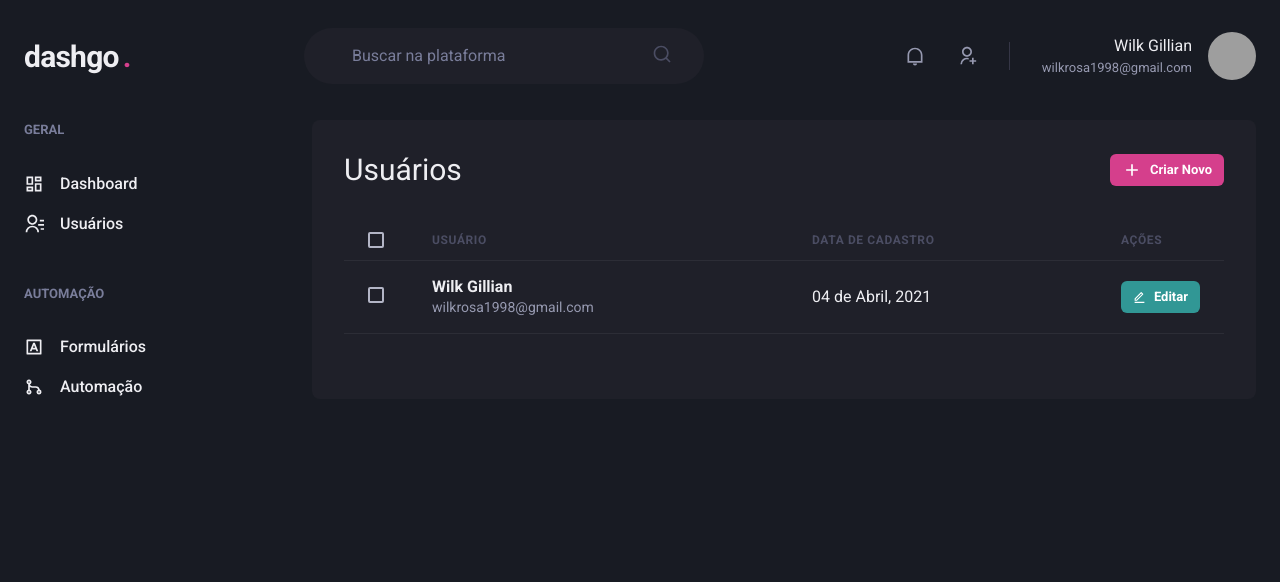
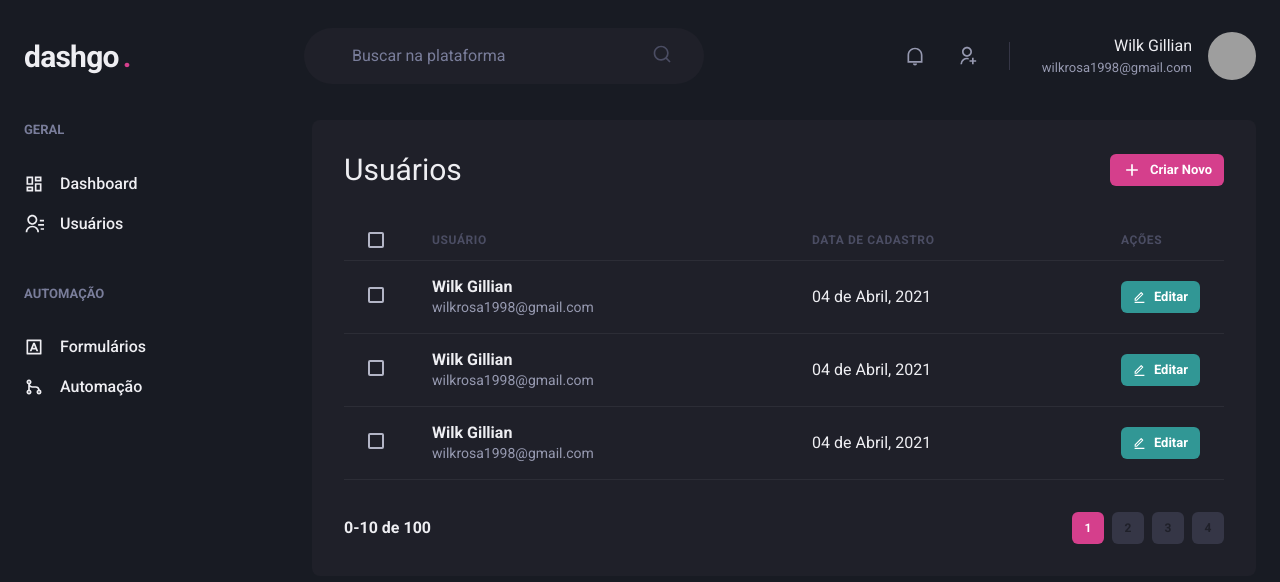
Before and after one commit to wilkgillian/dashgo, a Next.js app: page /users in a window 1280 px wide. Shown: the top 582 px of the page. Built offline with nearby package versions, Linux system fonts and the light colour scheme; grey boxes are pictures that could not be loaded.

Commit message:
interface finalizada

```diff
--- /dev/null
+++ b/src/components/Pagination.tsx
@@ -0,0 +1,72 @@
+import { Box, Button, Stack } from '@chakra-ui/react';
+
+export default function Pagination() {
+  return (
+    <Stack
+      direction="row"
+      mt={8}
+      justify="space-between"
+      align="center"
+      spacing={6}
+    >
+      <Box>
+        <strong>0</strong>
+        <strong>-</strong>
+        <strong>10</strong>
+        <strong> de </strong>
+        <strong>100</strong>
+      </Box>
+      <Stack direction="row" spacing={2}>
+        <Button
+          size="sm"
+          fontSize="xs"
+          w={4}
+          colorScheme="pink"
+          disabled
+          _disabled={{
+            bg: 'pink.500',
+            cursor: 'default'
+          }}
+        >
+          1
+        </Button>
+        <Button
+          size="sm"
+          fontSize="xs"
+          w={4}
+          bg="gray.700"
+          disabled
+          _hover={{
+            bgColor: 'gray.500'
+          }}
+        >
+          2
+        </Button>
+        <Button
+          size="sm"
+          fontSize="xs"
+          w={4}
+          bg="gray.700"
+          disabled
+          _hover={{
+            bgColor: 'gray.500'
+          }}
+        >
+          3
+        </Button>
+        <Button
+          size="sm"
+          fontSize="xs"
+          w={4}
+          bg="gray.700"
+          disabled
+          _hover={{
+            bgColor: 'gray.500'
+          }}
+        >
+          4
+        </Button>
+      </Stack>
+    </Stack>
+  );
+}
--- a/src/pages/users/index.tsx
+++ b/src/pages/users/index.tsx
@@ -15,6 +15,7 @@
 } from '@chakra-ui/react';
 import { RiAddLine, RiEditLine } from 'react-icons/ri';
 import Header from '../../components/Header';
+import Pagination from '../../components/Pagination';
 import Sidebar from '../../components/Sidebar';
 
 export default function UserList() {
@@ -77,8 +78,63 @@
                   </Flex>
                 </Td>
               </Tr>
+              <Tr>
+                <Td px={6}>
+                  <Checkbox colorScheme="pink" />
+                </Td>
+                <Td>
+                  <Box>
+                    <Text fontWeight="bold">Wilk Gillian</Text>
+                    <Text fontSize="sm" color="gray.300">
+                      wilkrosa1998@gmail.com
+                    </Text>
+                  </Box>
+                </Td>
+                <Td>04 de Abril, 2021</Td>
+                <Td>
+                  <Flex>
+                    <Button
+                      as="a"
+                      size="sm"
+                      fontSize="small"
+                      colorScheme="teal"
+                      leftIcon={<Icon as={RiEditLine} />}
+                    >
+                      Editar
+                    </Button>
+                  </Flex>
+                </Td>
+              </Tr>
+              <Tr>
+                <Td px={6}>
+                  <Checkbox colorScheme="pink" />
+                </Td>
+                <Td>
+                  <Box>
+                    <Text fontWeight="bold">Wilk Gillian</Text>
+                    <Text fontSize="sm" color="gray.300">
+                      wilkrosa1998@gmail.com
+                    </Text>
+                  </Box>
+                </Td>
+                <Td>04 de Abril, 2021</Td>
+                <Td>
+                  <Flex>
+                    <Button
+                      as="a"
+                      size="sm"
+                      fontSize="small"
+                      colorScheme="teal"
+                      leftIcon={<Icon as={RiEditLine} />}
+                    >
+                      Editar
+                    </Button>
+                  </Flex>
+                </Td>
+              </Tr>
             </Tbody>
           </Table>
+          <Pagination />
         </Box>
       </Flex>
     </Box>
```
Also changed, not shown: src/pages/users/create.tsx (added, +66 -0 lines).
